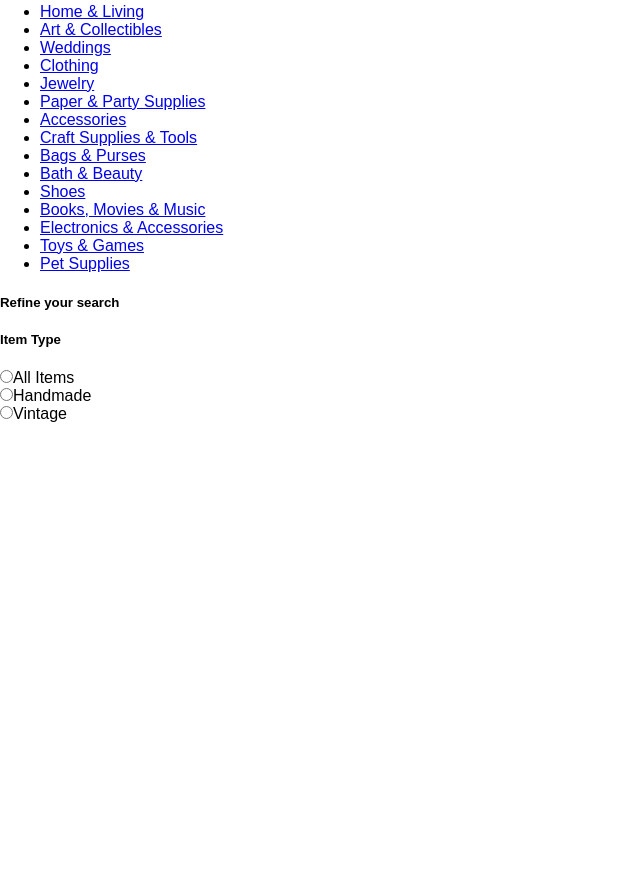
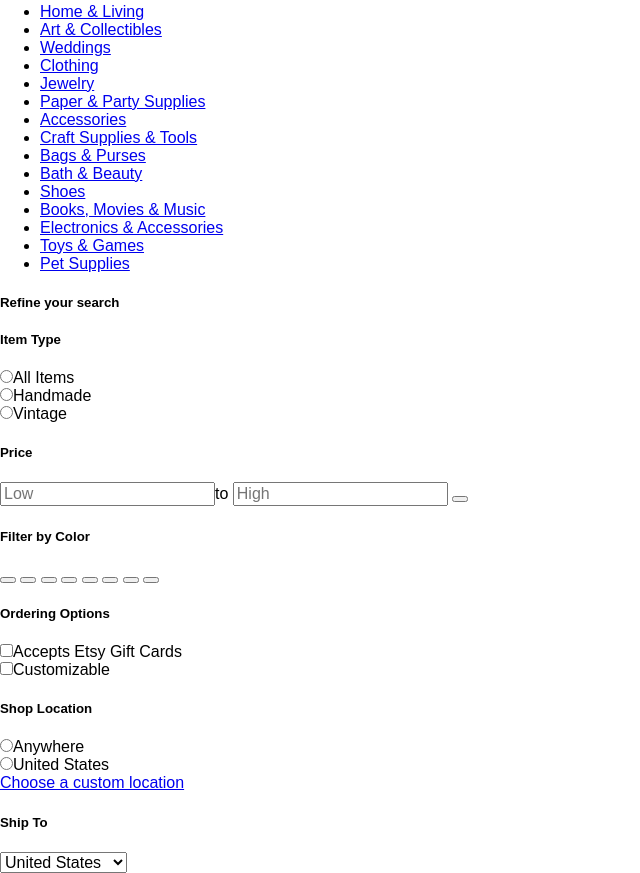
Before and after one commit to hyonakim/EtsyPageResults, a plain HTML site: page index.html in a window 1280 px wide. Shown: the part 384-1257 px from the top of the page, without its empty margins (0-640 px from the left). Before the commit the page ends 807 px from the top, so only its background shows below. Drawn offline with Linux system fonts and the light colour scheme; a script that the page names is missing.

Commit message:
Worked on the sidebar area of the Etsy results page

```diff
--- a/index.html
+++ b/index.html
@@ -2,8 +2,8 @@
 <html>
 <head>
   <title>The Chappelle Page</title>
-  <link rel="stylesheet" href="bower_components/normalize.css/normalize.css">
-  <link rel="stylesheet" href="css/main.css">
+  <link rel='stylesheet' href='bower_components/normalize.css/normalize.css'>
+  <link rel='stylesheet' href='css/main.css'>
 </head>
 
 <body>
@@ -16,23 +16,23 @@
 
   <nav class='navbar right'>
     <ul>
-      <li><a href="#">Sell on Etsy</a></li>
-      <li><a href="#">Register</a></li>
-      <li><a href="#"><span>Sign in</span></a></li>
-      <li><a href="#">Cart</a></li>
+      <li><a href='#'>Sell on Etsy</a></li>
+      <li><a href='#'>Register</a></li>
+      <li><a href='#'><span>Sign in</span></a></li>
+      <li><a href='#'>Cart</a></li>
     </ul>
   </nav>
 
   <nav class='navbar center'>
     <ul>
-      <li><a href="#">Clothing & Accessories</a></li>
-      <li><a href="#">Jewelry</a></li>
-      <li><a href="#">Craft Supplies & Tools</a></li>
-      <li><a href="#">Weddings</a></li>
-      <li><a href="#">Entertainment</a></li>
-      <li><a href="#">Home & Living</a></li>
-      <li><a href="#">Kids & Baby</a></li>
-      <li><a href="#">Vintage</a></li>
+      <li><a href='#'>Clothing & Accessories</a></li>
+      <li><a href='#'>Jewelry</a></li>
+      <li><a href='#'>Craft Supplies & Tools</a></li>
+      <li><a href='#'>Weddings</a></li>
+      <li><a href='#'>Entertainment</a></li>
+      <li><a href='#'>Home & Living</a></li>
+      <li><a href='#'>Kids & Baby</a></li>
+      <li><a href='#'>Vintage</a></li>
     </ul>
   </nav>
 </header>
@@ -43,21 +43,21 @@
 <h5>Show results for:</h5>
   <ul>
   <h5>All Categories</h5>
-    <li><a href="#">Home & Living</a></li>
-    <li><a href="#">Art & Collectibles</a></li>
-    <li><a href="#">Weddings</a></li>
-    <li><a href="#">Clothing</a></li>
-    <li><a href="#">Jewelry</a></li>
-    <li><a href="#">Paper & Party Supplies</a></li>
-    <li><a href="#">Accessories</a></li>
-    <li><a href="#">Craft Supplies & Tools</a></li>
-    <li><a href="#">Bags & Purses</a></li>
-    <li><a href="#">Bath & Beauty</a></li>
-    <li><a href="#">Shoes</a></li>
-    <li><a href="#">Books, Movies & Music</a></li>
-    <li><a href="#">Electronics & Accessories</a></li>
-    <li><a href="#">Toys & Games</a></li>
-    <li><a href="#">Pet Supplies</a></li>
+    <li><a href='#'>Home & Living</a></li>
+    <li><a href='#'>Art & Collectibles</a></li>
+    <li><a href='#'>Weddings</a></li>
+    <li><a href='#'>Clothing</a></li>
+    <li><a href='#'>Jewelry</a></li>
+    <li><a href='#'>Paper & Party Supplies</a></li>
+    <li><a href='#'>Accessories</a></li>
+    <li><a href='#'>Craft Supplies & Tools</a></li>
+    <li><a href='#'>Bags & Purses</a></li>
+    <li><a href='#'>Bath & Beauty</a></li>
+    <li><a href='#'>Shoes</a></li>
+    <li><a href='#'>Books, Movies & Music</a></li>
+    <li><a href='#'>Electronics & Accessories</a></li>
+    <li><a href='#'>Toys & Games</a></li>
+    <li><a href='#'>Pet Supplies</a></li>
   </ul>
 </div>
 
@@ -66,12 +66,59 @@
 <div class='itemType'>
 <h5>Item Type</h5>
   <form class='radioItems'>
-    <input type="radio" name="item" value="All Items">All Items</br>
-    <input type="radio" name="item" value="Handmade">Handmade</br>
-    <input type="radio" name="item" value="Vintage">Vintage</br>
+    <input type='radio' name='item' value='All Items'>All Items</br>
+    <input type='radio' name='item' value='Handmade'>Handmade</br>
+    <input type='radio' name='item' value='Vintage'>Vintage</br>
   </form>
 </div>
 
+<div class='lowHigh'>
+  <h5>Price</h5>
+    <form>
+      <input type='price' placeholder='Low'>to
+      <input type='price' placeholder='High'>
+      <button></button>
+    </form>
+</div>
+
+  <div class='colorBoxes'>
+    <h5>Filter by Color</h5>
+    <button class='btnColor red'><a href='#'></a></button>
+    <button class='btnColor orange'><a href='#'></a></button>
+    <button class='btnColor yellow'><a href='#'></a></button>
+    <button class='btnColor green'><a href='#'></a></button>
+    <button class='btnColor skyblue'><a href='#'></a></button>
+    <button class='btnColor purple'><a href='#'></a></button>
+    <button class='btnColor black'><a href='#'></a></button>
+    <button class='btnColor white'><a href='#'></a></button>
+  </div>
+
+  <div class='orderOptions'>
+    <h5>Ordering Options</h5>
+    <form action="demo_form.asp">
+      <input type='checkbox' name='ordering'>Accepts Etsy Gift Cards</br>
+      <input type='checkbox' name='ordering'>Customizable
+    </form>
+
+  <div class='shopLocation'>
+    <h5>Shop Location</h5>
+    <form>
+      <input type='radio' name='location' value='Anywhere'>Anywhere</br>
+      <input type='radio' name='location' value='United States'>United States</br>
+      <a href='#'>Choose a custom location</a>
+    </form>
+  </div>
+
+  <div class='regions'>
+    <h5>Ship To</h5>
+    <select class='shipTo'>
+      <option value='US'>United States</option>
+      <option value='EU'></option>
+      <option value='Asia'>Asia</option>
+      <option value='South America'>South America</option>
+      <option value='Africa'>Africa</option>
+    </select>
+  </div>
 </aside>
 
 
```
